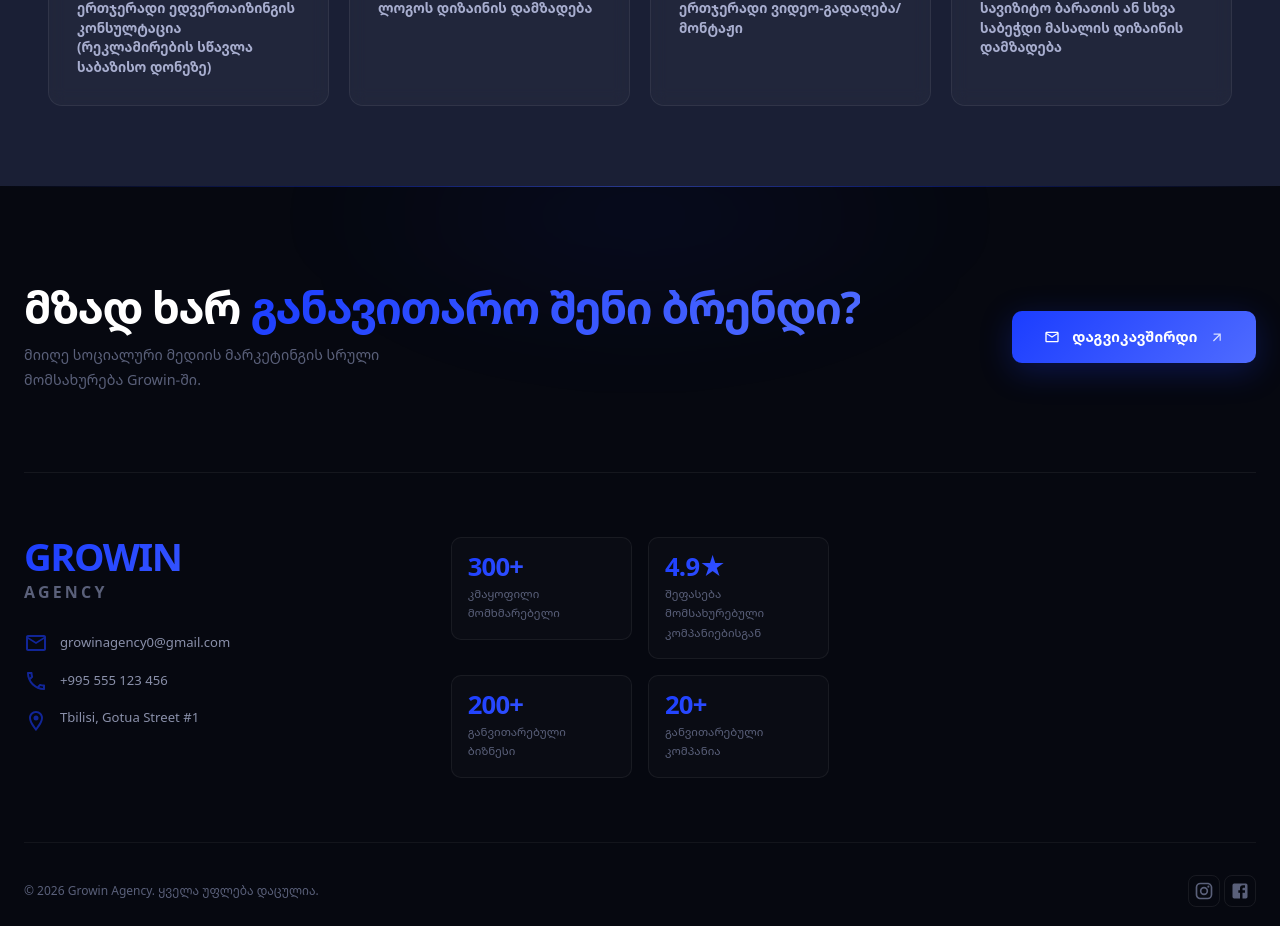
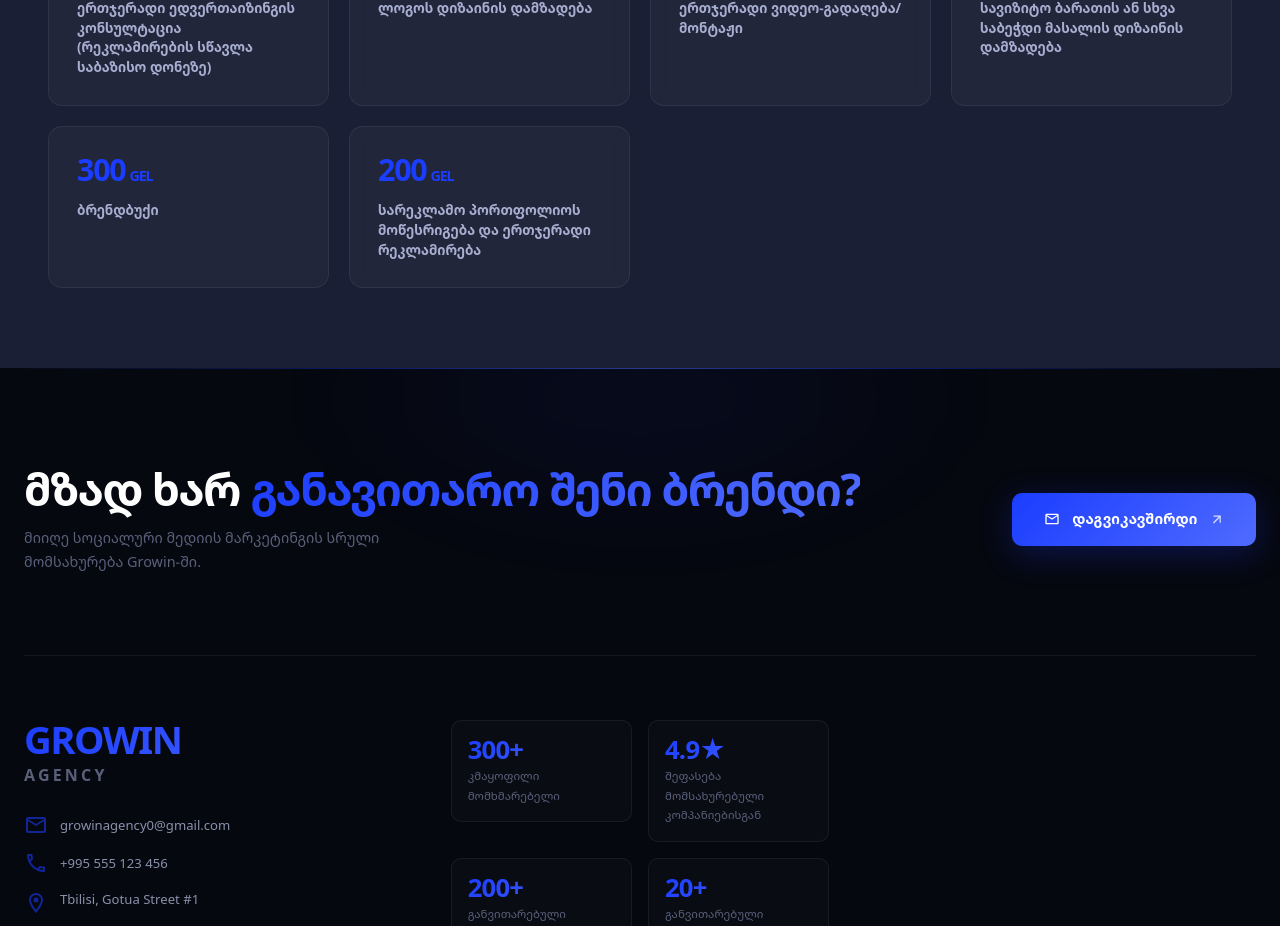
Before and after one commit to Konstantine-T/services-single-page, a React (Vite) app: page / in a window 1280 px wide. Shown: the part 1940-2866 px from the top of the page. Built offline with nearby package versions, Linux system fonts and the light colour scheme.

Commit message:
added new one time services and fixed some title data

```diff
--- a/index.html
+++ b/index.html
@@ -4,8 +4,8 @@
     <meta charset="UTF-8" />
     <link rel="icon" type="image/svg+xml" href="/favicon.svg" />
     <meta name="viewport" content="width=device-width, initial-scale=1.0" />
-    <meta name="description" content="Scope Agency - Professional Social Media & Digital Marketing Packages" />
-    <title>Scope Agency — Pricing Plans</title>
+    <meta name="description" content="Gworin - Professional Social Media & Digital Marketing Packages" />
+    <title>Growin — Pricing Plans</title>
     <link rel="preconnect" href="https://fonts.googleapis.com" />
     <link rel="preconnect" href="https://fonts.gstatic.com" crossorigin />
     <link href="https://fonts.googleapis.com/css2?family=Noto+Sans+Georgian:wght@300;400;500;600;700;800;900&display=swap" rel="stylesheet" />
--- a/src/components/OneTimeServicesSection/OneTimeServicesSection.tsx
+++ b/src/components/OneTimeServicesSection/OneTimeServicesSection.tsx
@@ -11,6 +11,14 @@
   {
     price: 250,
     label: "სავიზიტო ბარათის ან სხვა საბეჭდი მასალის დიზაინის დამზადება",
+  },
+  {
+    price: 300,
+    label: "ბრენდბუქი",
+  },
+  {
+    price: 200,
+    label: "სარეკლამო პორთფოლიოს მოწესრიგება და ერთჯერადი რეკლამირება",
   },
 ];
 
```
Also changed, not shown: 1 other file (tests, documents, lock files or other folders).
